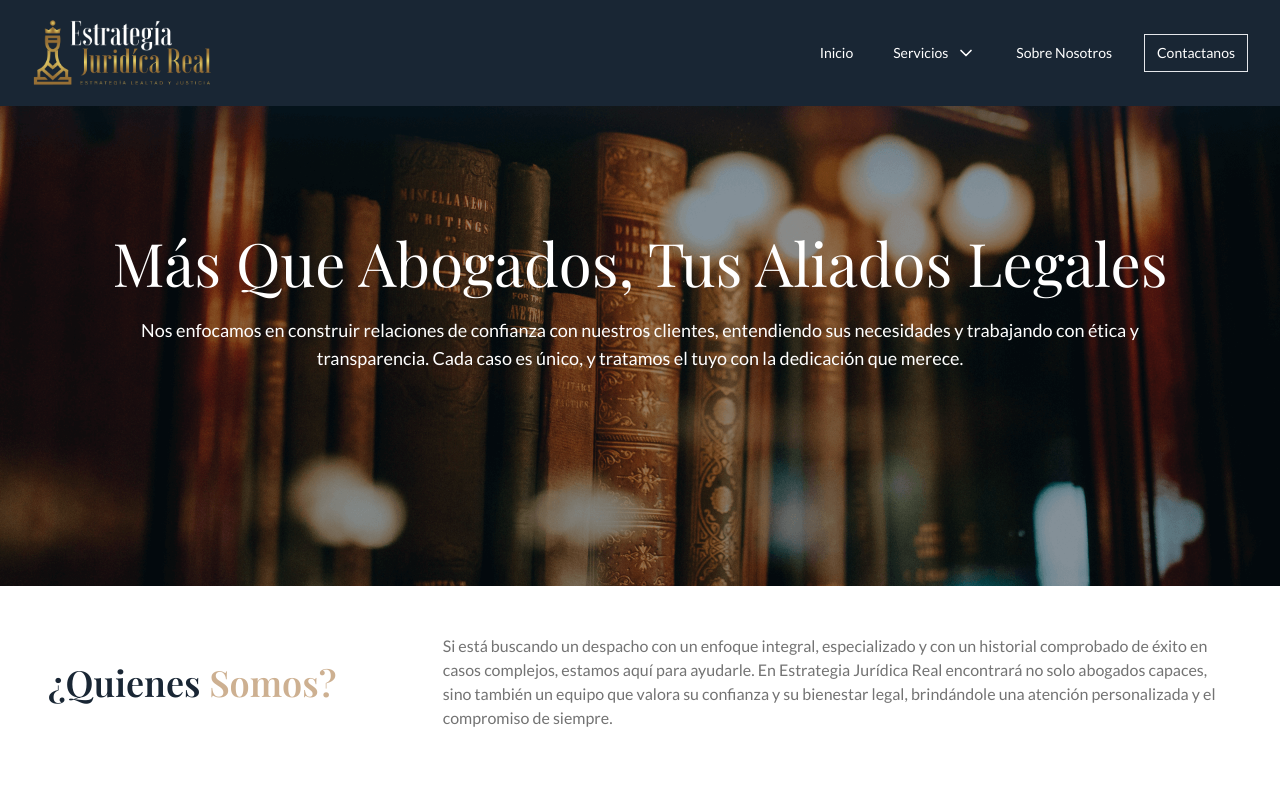
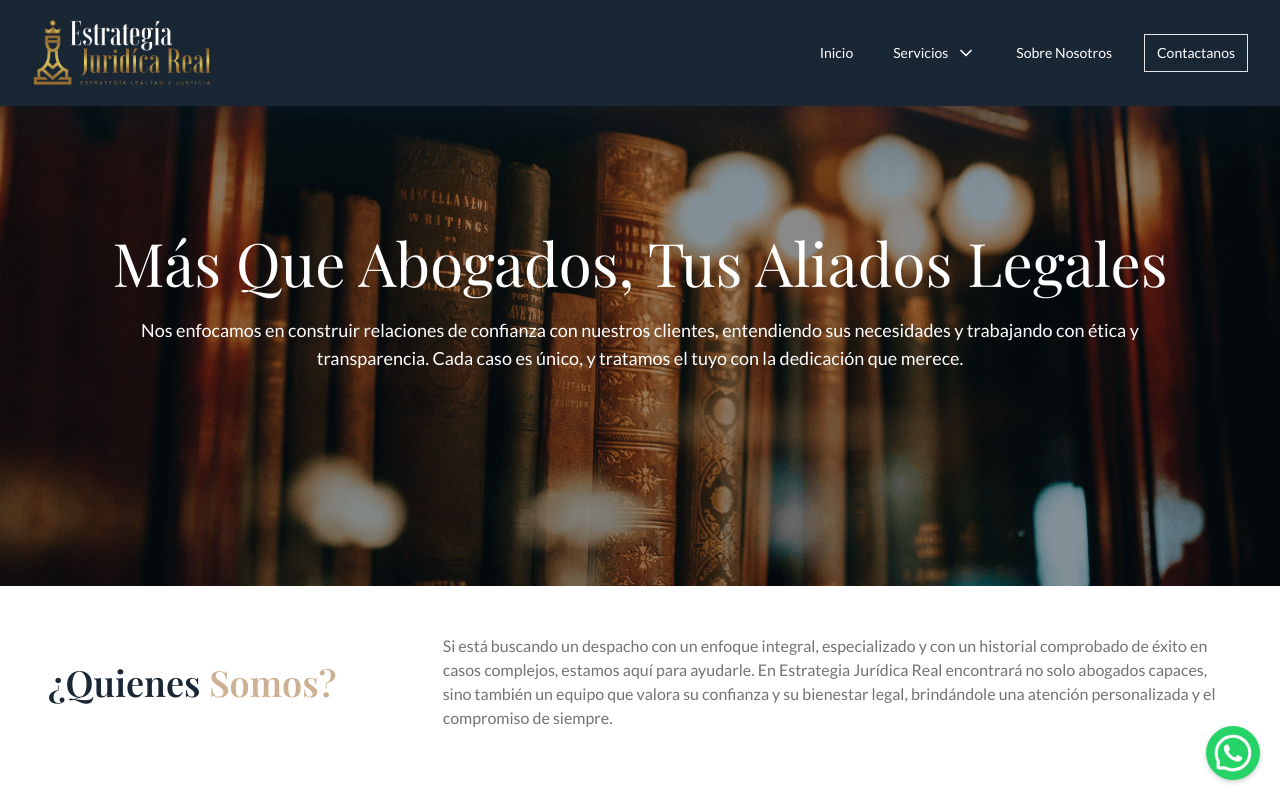
Before and after one commit to LihuelZerega/estrategia-juridica-real, a Next.js app: page /sobre-nosotros in a window 1280 px wide. Shown: the top 800 px of the page. Built offline with nearby package versions, Linux system fonts and the light colour scheme; a web font is replaced by a local one.

Commit message:
map and whatsapp

```diff
--- a/src/app/contacto/page.tsx
+++ b/src/app/contacto/page.tsx
@@ -7,6 +7,13 @@ export default function Page() {
     <div>
       <Navbar />
       <ContactForm />
+      <iframe
+        src="https://www.google.com/maps/embed?pb=!1m18!1m12!1m3!1d3762.600323628842!2d-99.16604819999999!3d19.4296674!2m3!1f0!2f0!3f0!3m2!1i1024!2i768!4f13.1!3m3!1m2!1s0x85d1ff351188ed17%3A0x18ed2f8f96e5a2a8!2zQy4gUsOtbyBMZXJtYSA5NCwgQ3VhdWh0w6ltb2MsIDA2NTAwIENpdWRhZCBkZSBNw6l4aWNvLCBDRE1YLCBNw6l4aWNv!5e0!3m2!1ses-419!2sar!4v1736805805469!5m2!1ses-419!2sar"
+        width="1920"
+        height="230"
+        loading="lazy"
+        className="w-full"
+      />
       <Footer />
     </div>
   );
--- a/src/app/page.tsx
+++ b/src/app/page.tsx
@@ -6,19 +6,19 @@ import AlgunosProyectos from "@/components/inicio/algunos-proyectos";
 import Testimonios from "@/components/inicio/testimonios";
 import Footer from "@/components/layout/footer";
 import Faq from "@/components/inicio/faq";
+import WhatsAppButton from "@/components/layout/whatsapp-bubble";
 
 export default function Home() {
   return (
     <>
+      <WhatsAppButton />
       <Navbar />
       <HeroSection />
       <SobreNosotros />
       <NuestrosServicios />
       <AlgunosProyectos />
       <Testimonios />
-      <div className="text-transparent select-none border-b mx-80">
-        s
-      </div>
+      <div className="text-transparent select-none border-b mx-80">s</div>
       <Faq />
       <Footer />
     </>
--- a/src/app/servicios/page.tsx
+++ b/src/app/servicios/page.tsx
@@ -2,10 +2,12 @@ import Footer from "@/components/layout/footer";
 import Navbar from "@/components/layout/navbar";
 import HeroSection from "@/components/servicios/hero-section";
 import Servicios from "@/components/servicios/servicios";
+import WhatsAppButton from "@/components/layout/whatsapp-bubble";
 
 export default function Page() {
   return (
     <div>
+      <WhatsAppButton />
       <Navbar />
       <HeroSection />
       <Servicios />
--- a/src/app/sobre-nosotros/page.tsx
+++ b/src/app/sobre-nosotros/page.tsx
@@ -5,10 +5,12 @@ import QuienesSomos from "@/components/sobre-nosotros/quienes-somos";
 import NuestrosValores from "@/components/sobre-nosotros/nuestros-valores";
 import AreasDeEspecializacion from "@/components/sobre-nosotros/areas-de-especializacion";
 import MisionVision from "@/components/sobre-nosotros/mision-vision";
+import WhatsAppButton from "@/components/layout/whatsapp-bubble";
 
 export default function Page() {
   return (
     <>
+      <WhatsAppButton />
       <Navbar />
       <HeroSection />
       <QuienesSomos />
--- a/src/components/contacto/contact-form/index.tsx
+++ b/src/components/contacto/contact-form/index.tsx
@@ -579,7 +579,7 @@ export default function ContactForm() {
               <div className="grow">
                 <h3 className="font-semibold text-gray-800">Dirección</h3>
                 <p className="mt-1 text-sm text-gray-500">
-                  Rio Lerma #94 3er piso, Colonia Cuauhtemoc
+                C. Río Lerma 94, Cuauhtémoc, 06500 Ciudad de México, CDMX
                 </p>
               </div>
             </div>
--- a/src/components/layout/footer/index.tsx
+++ b/src/components/layout/footer/index.tsx
@@ -159,7 +159,7 @@ function index() {
                 contacto@estrategiajuridicareal.com
               </p>
               <p className="inline-flex gap-x-2 text-gray-300 hover:text-gray-500 focus:outline-none focus:text-gray-500">
-                56 4840 3666
+              +52 1 56 4840 3666
               </p>
               <a
                 href="https://whatsapp.com/channel/0029VaAhGa3HLHQRdnRQi80B"
@@ -169,6 +169,9 @@ function index() {
               </a>
               <p className="inline-flex gap-x-2 text-gray-300 hover:text-gray-500 focus:outline-none focus:text-gray-500">
                 Lunes-Viernes: 9am – 7pm
+              </p>{" "}
+              <p className="inline-flex gap-x-2 text-gray-300 hover:text-gray-500 focus:outline-none focus:text-gray-500">
+              C. Río Lerma 94, Cuauhtémoc, 06500 Ciudad de México, CDMX
               </p>{" "}
             </div>
           </div>
--- /dev/null
+++ b/src/components/layout/whatsapp-bubble/index.tsx
@@ -0,0 +1,47 @@
+"use client";
+import React from 'react';
+import { AiOutlineWhatsApp } from 'react-icons/ai'
+
+const WhatsAppButton = () => {
+  const redirectToWhatsApp = () => {
+    const url = 'https://wa.me/+5215648403666';
+    window.location.href = url;
+  };
+
+  return (
+    <>
+      <button
+        onClick={redirectToWhatsApp}
+        style={{
+          position: 'fixed',
+          bottom: '20px',
+          right: '20px',
+          borderRadius: '50%',
+          padding: '6px',
+          backgroundColor: '#25D366',
+          border: 'none',
+          cursor: 'pointer',
+          boxShadow: '0 2px 5px rgba(0,0,0,0.2)',
+          zIndex: 1000
+        }}
+      >
+        <AiOutlineWhatsApp
+          className="fab fa-whatsapp"
+          style={{
+            color: 'white',
+            fontSize: '42px'
+          }}
+        ></AiOutlineWhatsApp>
+      </button>
+      <style jsx global>{`
+        @keyframes blink {
+          0% { opacity: 1; }
+          50% { opacity: 0; }
+          100% { opacity: 1; }
+        }
+      `}</style>
+    </>
+  );
+};
+
+export default WhatsAppButton;
```
